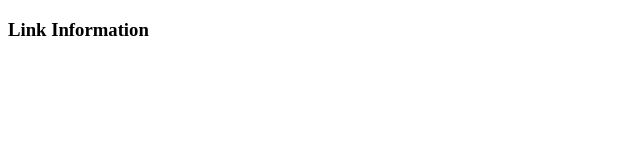
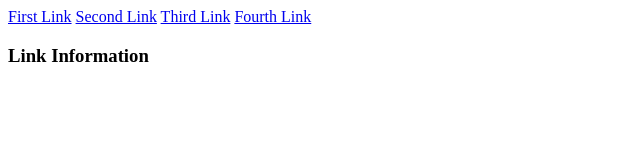
Before and after one commit to njpaz/pageScraper_jquery_plugin, a plain HTML site: page index.html in a window 1280 px wide. Shown: the whole page, without its empty margins (0-640 px from the left). Drawn offline with nearby package versions, Linux system fonts and the light colour scheme.

Commit message:
Added code from page_to_scrape to index.

```diff
--- a/index.html
+++ b/index.html
@@ -10,8 +10,13 @@
   <script type="text/javascript" src="pageScraper.jquery.js"></script>
 
   <script>
-    $('a').pageScraper('page_to_scrape.html')
+    $('a').pageScraper()
   </script>
+
+  <a href="example.com/1/">First Link</a>
+  <a href="example.com/2/">Second Link</a>
+  <a href="example.com/3/">Third Link</a>
+  <a href="example.com/4/">Fourth Link</a>
 
   <h3>Link Information</h3>
   <div id="link_display">
```
